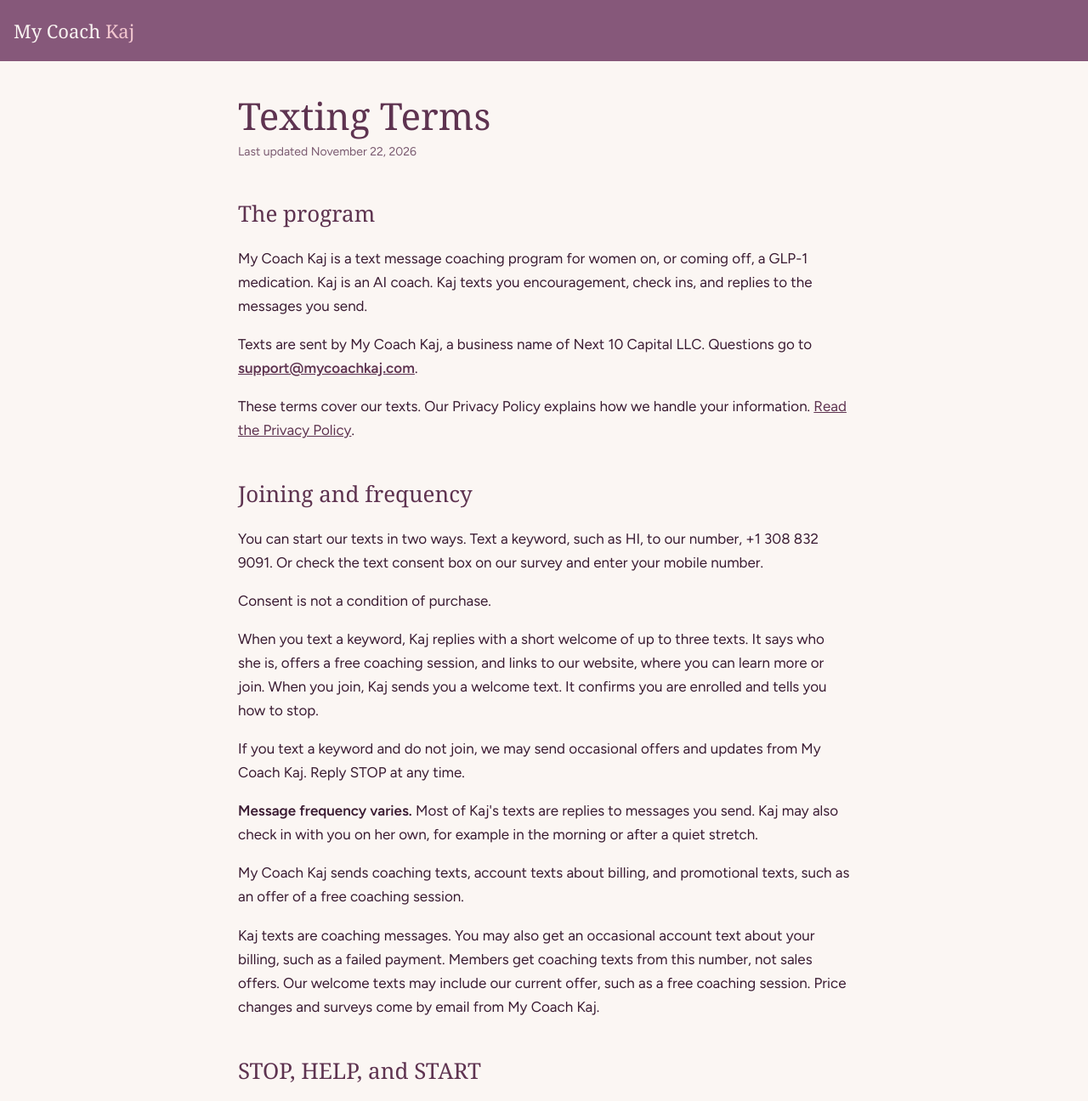
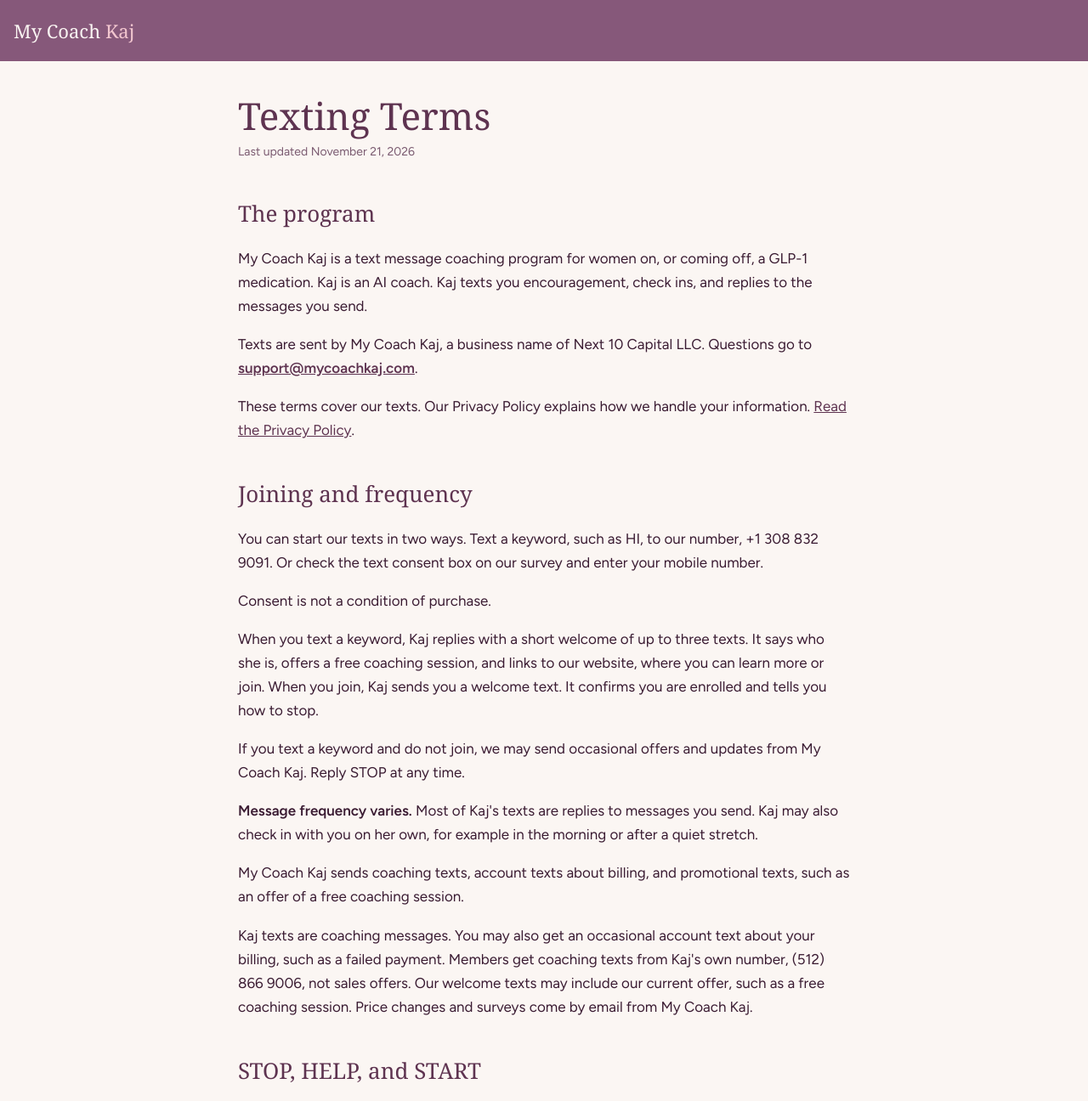
Before and after one commit to freofinancial-arch/mycoachkaj-site, a plain HTML site: page texting-terms.html in a window 1280 px wide. Shown: the top 1296 px of the page at 85% size. Drawn offline with Linux system fonts and the light colour scheme; a web font is replaced by a local one.

Commit message:
Last updated Nov 21; Kaj's own number named for members (Barth, Nov 22)
Co-Authored-By: Claude Opus 5.5 <noreply@anthropic.com>
Claude-Session: https://claude.ai/code/session_01J995PnFFjCXaiykaakbMsp

```diff
--- a/texting-terms.html
+++ b/texting-terms.html
@@ -35,7 +35,7 @@ footer a{color:var(--cream)}
 <div class="top"><a href="index.html">My Coach <span>Kaj</span></a></div>
 <main>
 <h1>Texting Terms</h1>
-<p class="updated">Last updated November 22, 2026</p>
+<p class="updated">Last updated November 21, 2026</p>
 <h2>The program</h2>
 <p>My Coach Kaj is a text message coaching program for women on, or coming off, a GLP-1 medication. Kaj is an AI coach. Kaj texts you encouragement, check ins, and replies to the messages you send.</p>
 <p>Texts are sent by My Coach Kaj, a business name of Next 10 Capital LLC. Questions go to <strong><a href="mailto:support@mycoachkaj.com">support@mycoachkaj.com</a></strong>.</p>
@@ -47,7 +47,7 @@ footer a{color:var(--cream)}
 <p>If you text a keyword and do not join, we may send occasional offers and updates from My Coach Kaj. Reply STOP at any time.</p>
 <p><strong>Message frequency varies.</strong> Most of Kaj's texts are replies to messages you send. Kaj may also check in with you on her own, for example in the morning or after a quiet stretch.</p>
 <p>My Coach Kaj sends coaching texts, account texts about billing, and promotional texts, such as an offer of a free coaching session.</p>
-<p>Kaj texts are coaching messages. You may also get an occasional account text about your billing, such as a failed payment. Members get coaching texts from this number, not sales offers. Our welcome texts may include our current offer, such as a free coaching session. Price changes and surveys come by email from My Coach Kaj.</p>
+<p>Kaj texts are coaching messages. You may also get an occasional account text about your billing, such as a failed payment. Members get coaching texts from Kaj's own number, (512) 866 9006, not sales offers. Our welcome texts may include our current offer, such as a free coaching session. Price changes and surveys come by email from My Coach Kaj.</p>
 <h2>STOP, HELP, and START</h2>
 <ul>
 <li><strong>To stop texts,</strong> reply <strong>STOP</strong> at any time. You can also reply END, QUIT, CANCEL, UNSUBSCRIBE, or STOPALL. You will get one final text confirming you are unsubscribed. After that, Kaj sends nothing.</li>
```
Also changed, not shown: privacy.html (+1 -1 lines).
